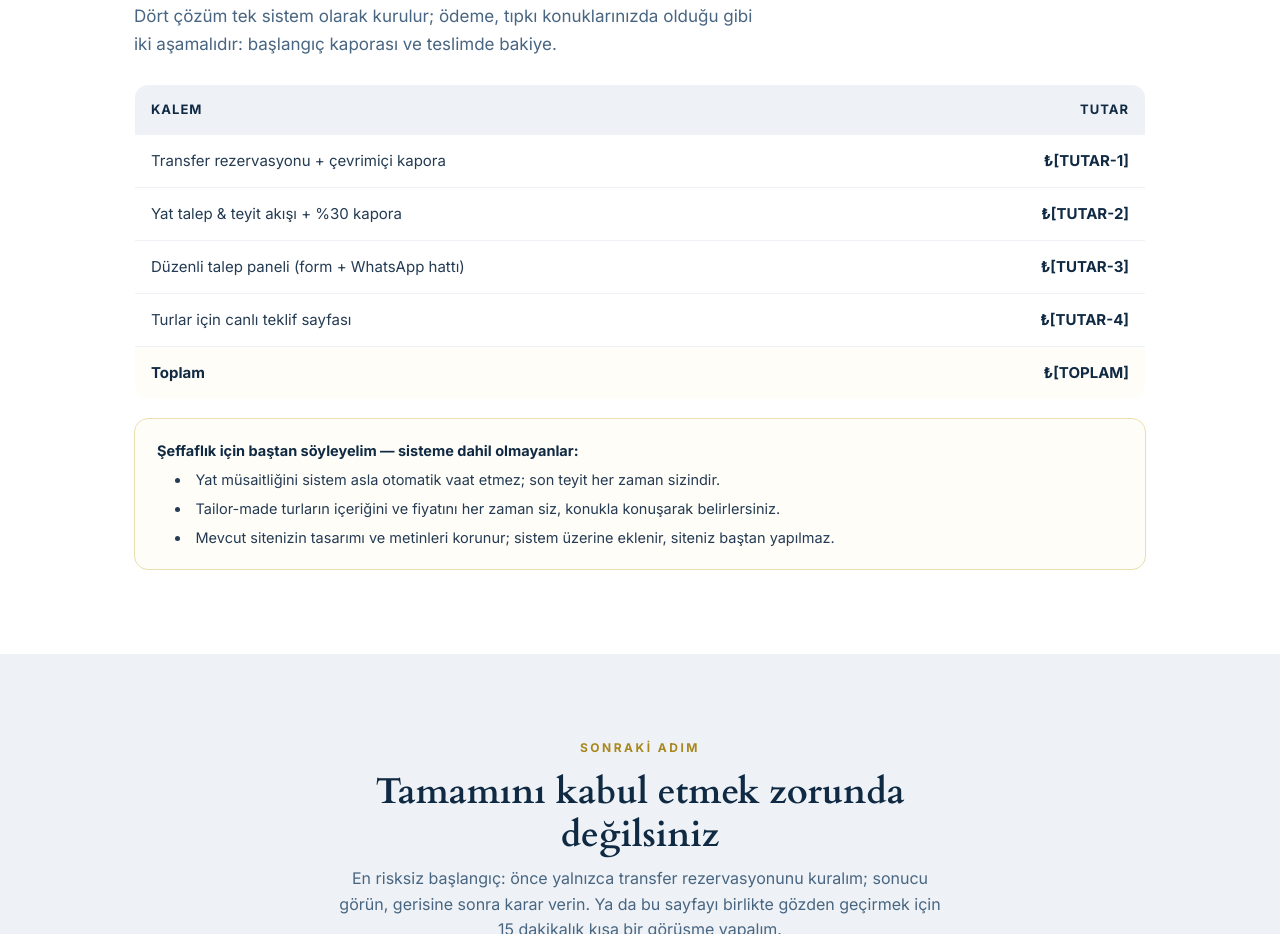
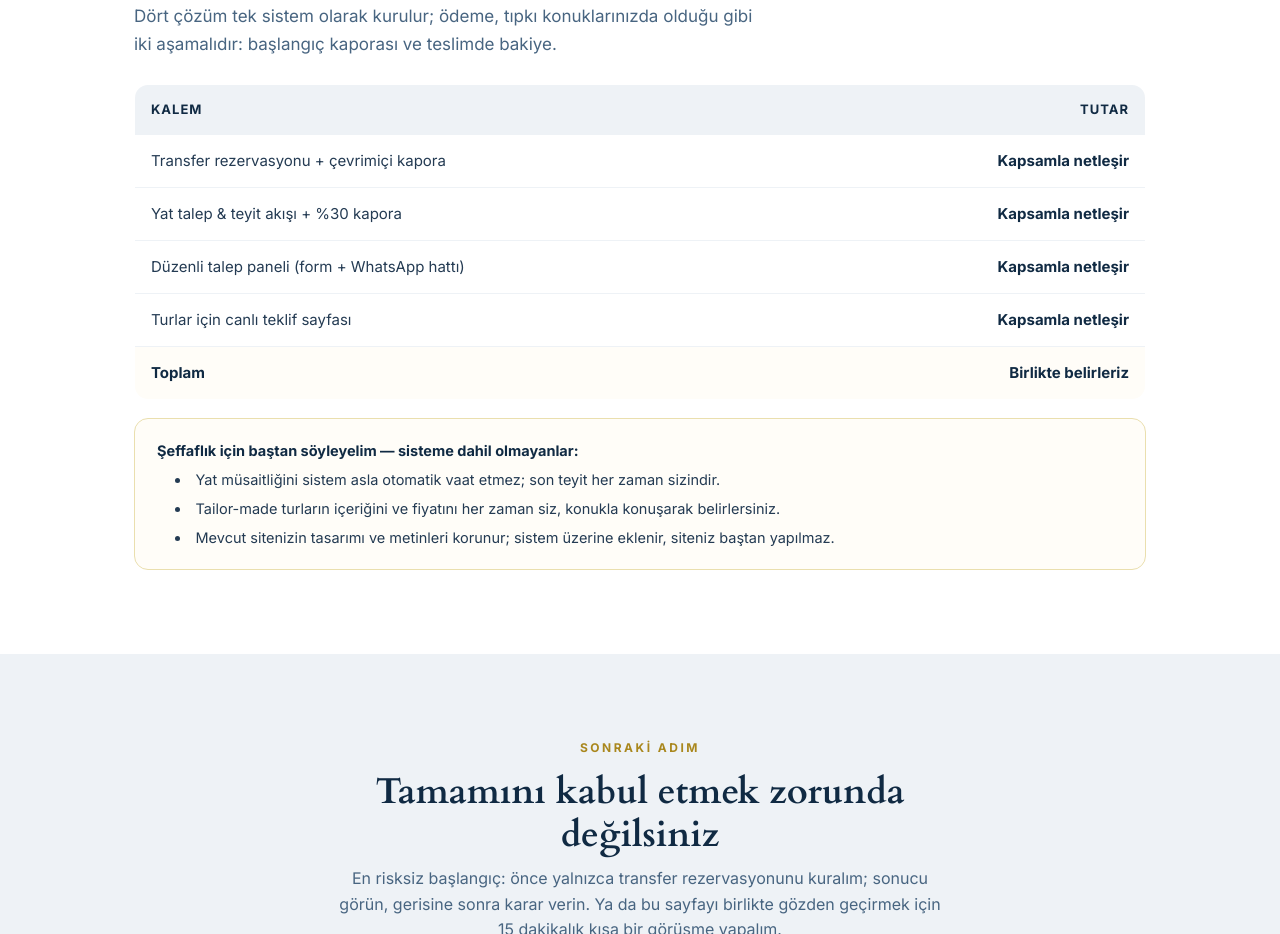
Before and after one commit to 7amed3li/health-travels-proposal, a plain HTML site: page index.html in a window 1280 px wide. Shown: the part 5775-6709 px from the top of the page. Drawn offline with Linux system fonts and the light colour scheme.

Commit message:
Pricing: per-item amounts to be set with chosen scope

```diff
--- a/index.html
+++ b/index.html
@@ -361,11 +361,11 @@ footer b{color:#fff;letter-spacing:1px}
     <p class="lead">Dört çözüm tek sistem olarak kurulur; ödeme, tıpkı konuklarınızda olduğu gibi iki aşamalıdır: başlangıç kaporası ve teslimde bakiye.</p>
     <table style="margin-top:26px">
       <tr><th>Kalem</th><th>Tutar</th></tr>
-      <tr><td>Transfer rezervasyonu + çevrimiçi kapora</td><td class="n">₺[TUTAR-1]</td></tr>
-      <tr><td>Yat talep &amp; teyit akışı + %30 kapora</td><td class="n">₺[TUTAR-2]</td></tr>
-      <tr><td>Düzenli talep paneli (form + WhatsApp hattı)</td><td class="n">₺[TUTAR-3]</td></tr>
-      <tr><td>Turlar için canlı teklif sayfası</td><td class="n">₺[TUTAR-4]</td></tr>
-      <tr class="total-row"><td>Toplam</td><td class="n">₺[TOPLAM]</td></tr>
+      <tr><td>Transfer rezervasyonu + çevrimiçi kapora</td><td class="n">Kapsamla netleşir</td></tr>
+      <tr><td>Yat talep &amp; teyit akışı + %30 kapora</td><td class="n">Kapsamla netleşir</td></tr>
+      <tr><td>Düzenli talep paneli (form + WhatsApp hattı)</td><td class="n">Kapsamla netleşir</td></tr>
+      <tr><td>Turlar için canlı teklif sayfası</td><td class="n">Kapsamla netleşir</td></tr>
+      <tr class="total-row"><td>Toplam</td><td class="n">Birlikte belirleriz</td></tr>
     </table>
     <div class="terms">
       <b>Şeffaflık için baştan söyleyelim — sisteme dahil olmayanlar:</b>
```
